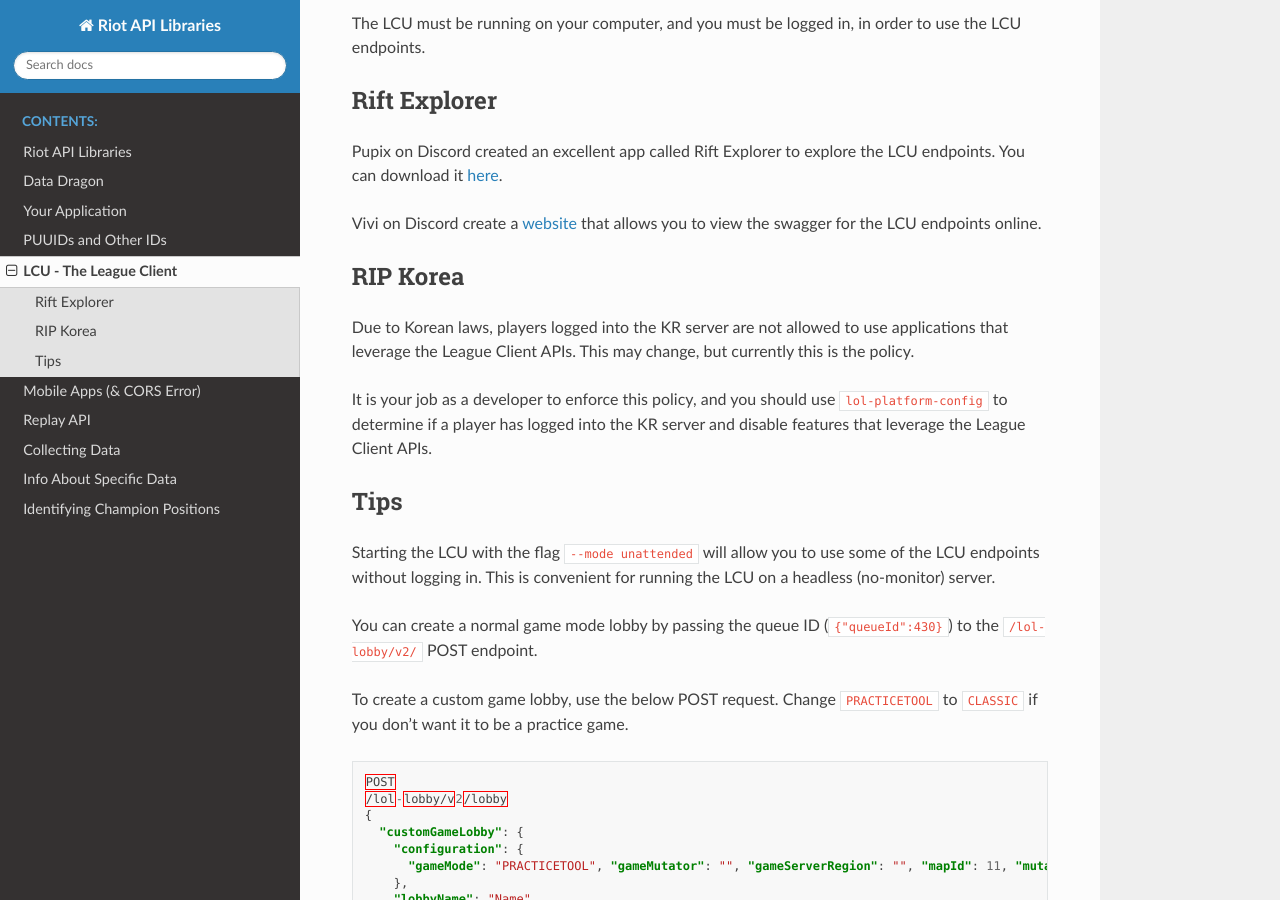
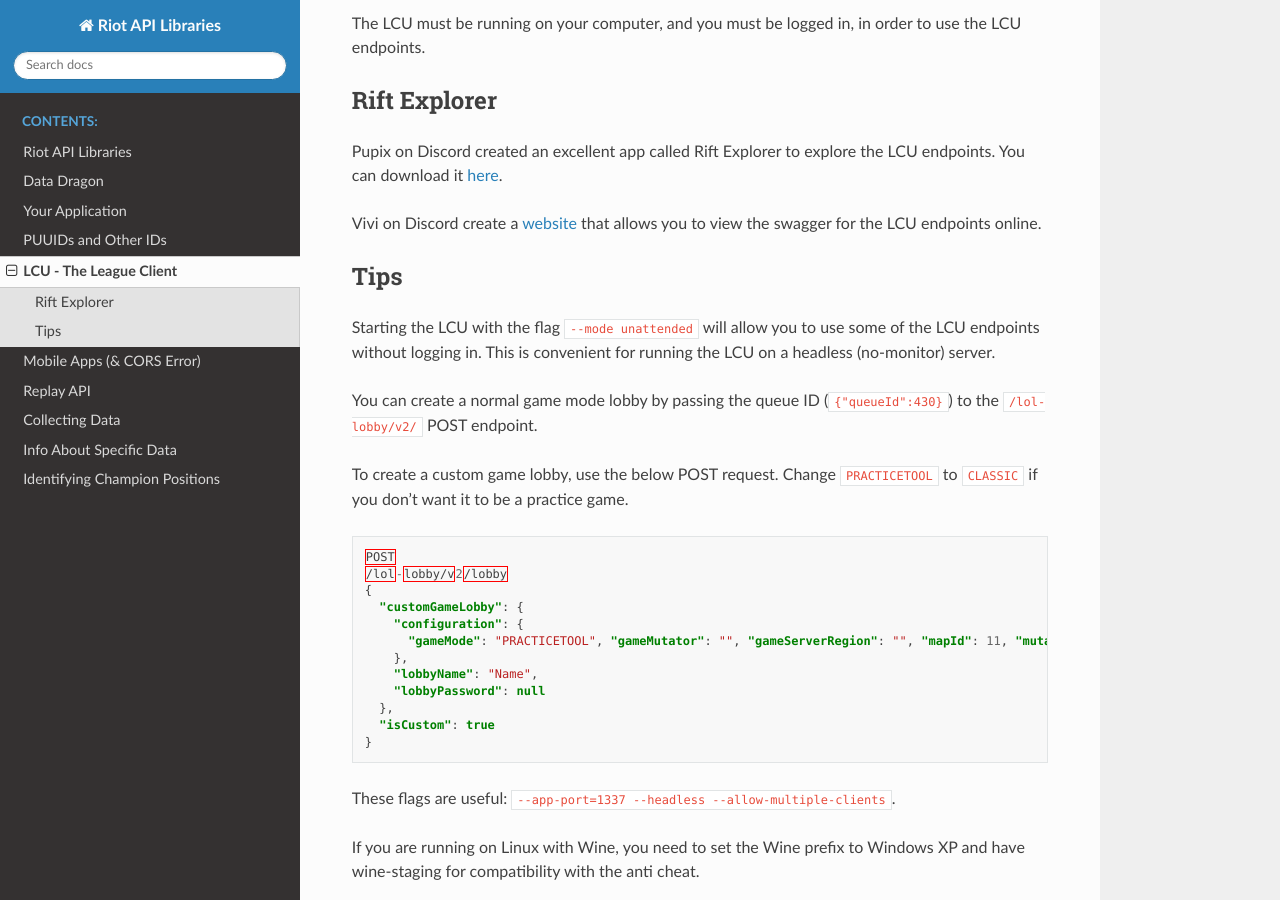
Before and after one commit to WxWatch/riot-api-libraries, a Sphinx documentation site: the page built from docs/lcu.rst, in a window 1280 px wide and 900 px high, scrolled down 364 px. Built offline with Sphinx 7.4.7 and the Read the Docs theme 2.0.0, drawn with Linux system fonts in a browser that asks for light colours; pages that are not in the unit, such as notebooks, are missing from menus.

Commit message:
minor doc updates (#114)

```diff
--- a/docs/lcu.rst
+++ b/docs/lcu.rst
@@ -15,14 +15,6 @@
 Pupix on Discord created an excellent app called Rift Explorer to explore the LCU endpoints. You can download it `here <https://github.com/Pupix/rift-explorer>`_.
 
 Vivi on Discord create a `website <http://lcu.vivide.re/>`_ that allows you to view the swagger for the LCU endpoints online.
-
-RIP Korea
----------
-
-Due to Korean laws, players logged into the KR server are not allowed to use applications that leverage the League Client APIs. This may change, but currently this is the policy.
-
-It is your job as a developer to enforce this policy, and you should use :code:`lol-platform-config` to determine if a player has logged into the KR server and disable features that leverage the League Client APIs.
-
 
 Tips
 ----
--- a/docs/specifics.rst
+++ b/docs/specifics.rst
@@ -16,7 +16,7 @@
 Match
 -----
 
-* Matches are kept for 3 years, timelines for 1 year.
+* Matches are kept for 2 years, timelines for 1 year.
 
 * The creation date timestamps in milliseconds (not seconds).
 
```
